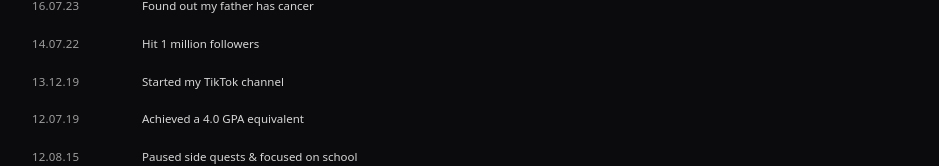
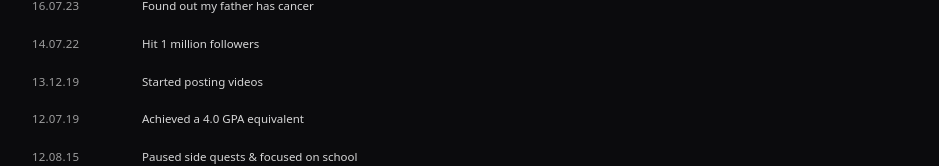
Before and after one commit to farukaltinok/farukaltinok.com, a Next.js app: page /about in a window 1280 px wide. Shown: the part 246-412 px from the top of the page, without its empty margins (170-1109 px from the left). Built offline with nearby package versions, Linux system fonts and the light colour scheme.

Commit message:
Update TikTok entryc

```diff
--- a/app/components/LanguageContext.tsx
+++ b/app/components/LanguageContext.tsx
@@ -39,7 +39,7 @@ const translations: Translations = {
   "about.t2": { de: "Palutens Nummer geklärt (mein größter Flex)", en: "Got Paluten's number (my biggest flex)" },
   "about.t3": { de: "Krebsdiagnose meines Vaters erhalten", en: "Found out my father has cancer" },
   "about.t4": { de: "1 Mio Follower geknackt", en: "Hit 1 million followers" },
-  "about.t5": { de: "Mit TikTok gestartet", en: "Started my TikTok channel" },
+  "about.t5": { de: "Angefangen, Videos zu posten", en: "Started posting videos" },
   "about.t6": { de: "1,0er Durchschnitt erreicht", en: "Achieved a 4.0 GPA equivalent" },
   "about.t7": { de: "Side Quests pausiert & auf Schule fokussiert", en: "Paused side quests & focused on school" },
   "about.t8": { de: "Wollte Biotech Company starten", en: "Wanted to start a biotech company" },
```
